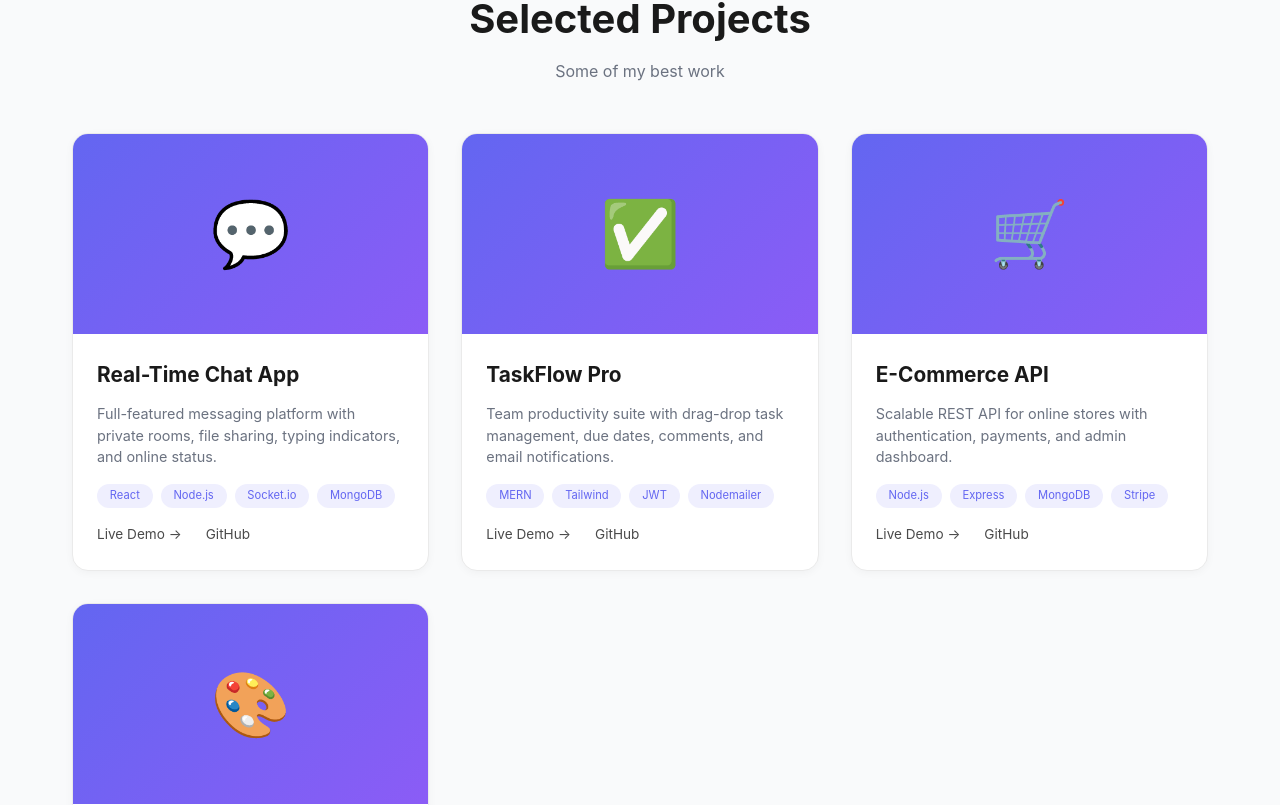
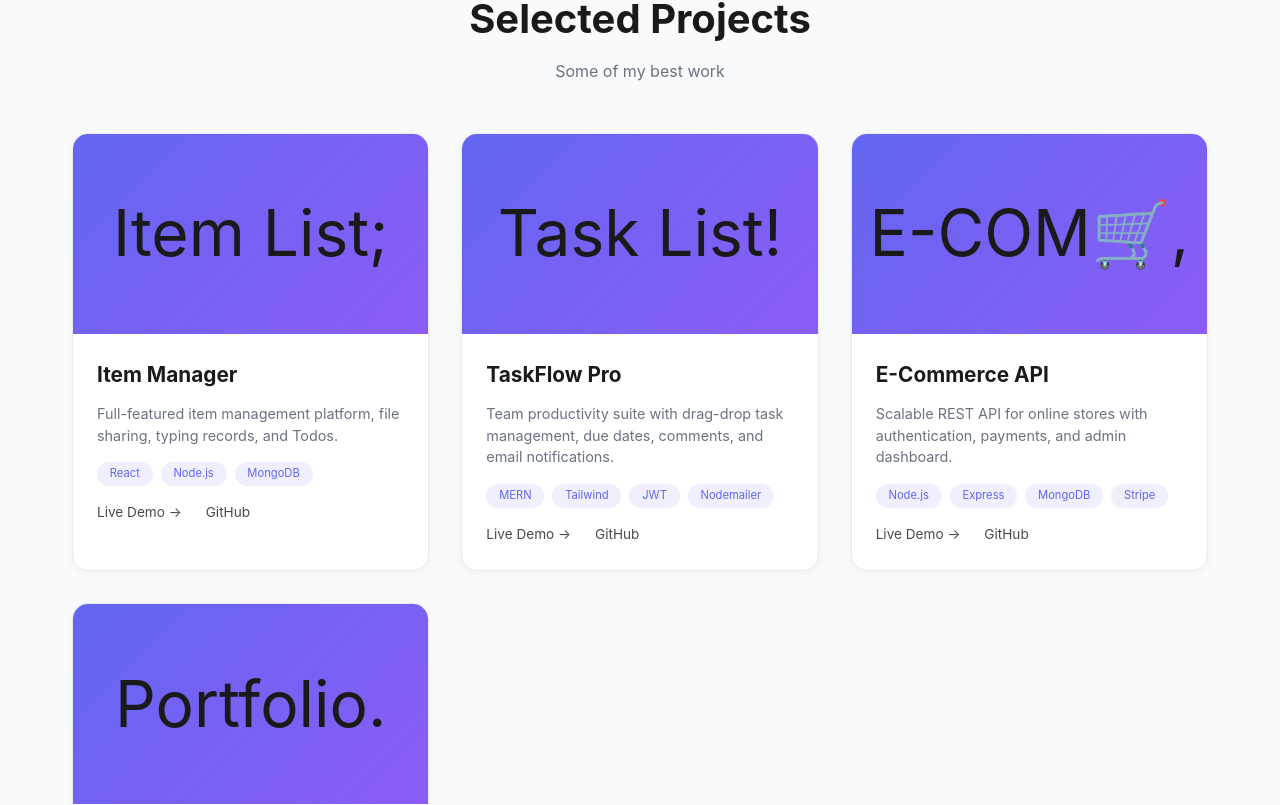
Before and after one commit to safran6ix/prof-portfolio, a React app in the folder frontend/: page / in a window 1280 px wide. Shown: the part 955-1760 px from the top of the page. Built offline with nearby package versions, Linux system fonts and the light colour scheme; the HTML template or start-up script is replaced by a standard one.

Commit message:
Update frontend

```diff
--- a/frontend/src/App.jsx
+++ b/frontend/src/App.jsx
@@ -13,10 +13,10 @@ function App() {
 
   const projects = [
     {
-      title: "Real-Time Chat App",
-      description: "Full-featured messaging platform with private rooms, file sharing, typing indicators, and online status.",
-      tech: ["React", "Node.js", "Socket.io", "MongoDB"],
-      image: "💬",
+      title: "Item Manager",
+      description: "Full-featured item management platform, file sharing, typing records, and Todos.",
+      tech: ["React", "Node.js", "MongoDB"],
+      image: "Item List;",
       demo: "#",
       github: "#"
     },
@@ -24,7 +24,7 @@ function App() {
       title: "TaskFlow Pro",
       description: "Team productivity suite with drag-drop task management, due dates, comments, and email notifications.",
       tech: ["MERN", "Tailwind", "JWT", "Nodemailer"],
-      image: "✅",
+      image: "Task List!",
       demo: "#",
       github: "#"
     },
@@ -32,7 +32,7 @@ function App() {
       title: "E-Commerce API",
       description: "Scalable REST API for online stores with authentication, payments, and admin dashboard.",
       tech: ["Node.js", "Express", "MongoDB", "Stripe"],
-      image: "🛒",
+      image: "E-COM🛒,",
       demo: "#",
       github: "#"
     },
@@ -40,7 +40,7 @@ function App() {
       title: "Portfolio 2024",
       description: "Modern developer portfolio with smooth animations, responsive design, and contact form.",
       tech: ["React", "CSS3", "Framer Motion"],
-      image: "🎨",
+      image: "Portfolio.",
       demo: "#",
       github: "#"
     }
@@ -82,7 +82,7 @@ function App() {
         <div className="hero-container">
           <div className="hero-content">
             <div className="hero-greeting">
-              <span className="wave">👋</span> Hello, I'm
+              <span className="wave"></span> Hello, I'm
             </div>
             <h1 className="hero-title">
               Mohammed <span className="highlight">Safran</span>
```
